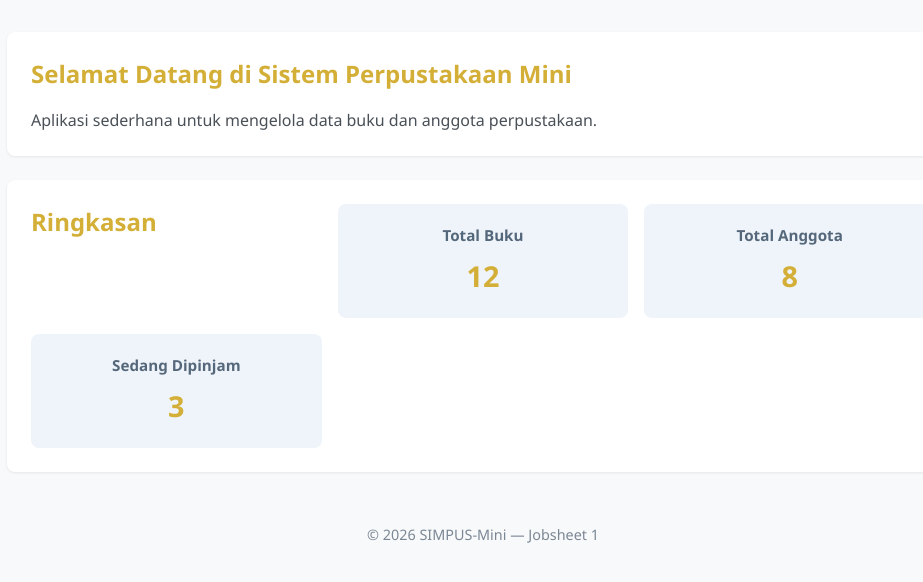
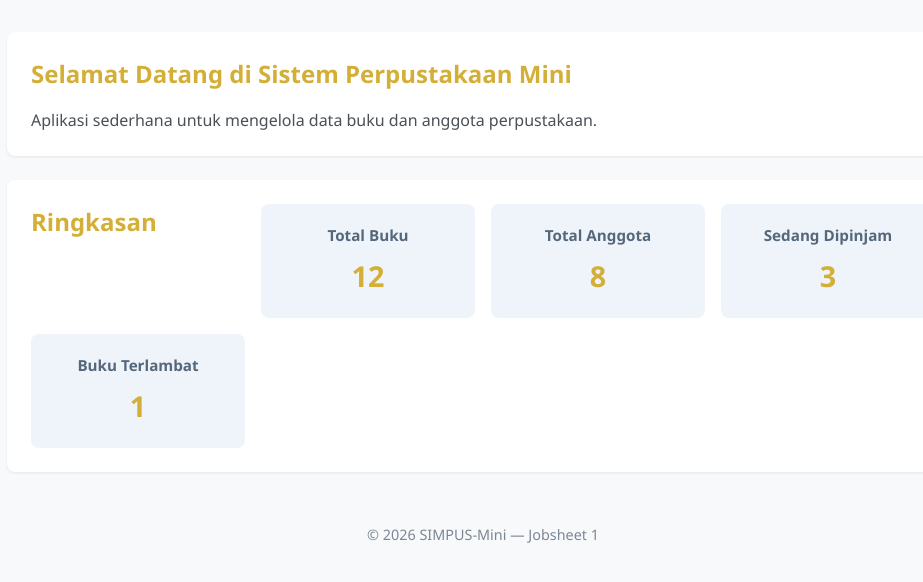
Before and after one commit to m-zasky/Zasky_Pemrograman_Web2026, a PHP site: page / in a window 1280 px wide. Shown: the part 66-648 px from the top of the page, without its empty margins (157-1080 px from the left). Run offline with PHP 8.4, Linux system fonts and the light colour scheme.

Commit message:
Latihan Tambahan, Poin-2 Tambah Kolom

```diff
--- a/jobsheet-02/assets/css/style.css
+++ b/jobsheet-02/assets/css/style.css
@@ -71,9 +71,10 @@ section h2 {
 }
 
 /* ===== Kartu Statistik (CSS Grid) ===== */
+/* Ubah dari repeat(3, 1fr) menjadi repeat(4, 1fr) */
 main section:nth-of-type(2) {
     display: grid;
-    grid-template-columns: repeat(3, 1fr);
+    grid-template-columns: repeat(4, 1fr);
     gap: 1rem;
 }
 
--- a/jobsheet-02/index.html
+++ b/jobsheet-02/index.html
@@ -38,6 +38,11 @@
                 <h3>Sedang Dipinjam</h3>
                 <p>3</p>
             </article>
+            <!-- Tambahkan kolom keempat -->
+            <article>
+                <h3>Buku Terlambat</h3>
+                <p>1</p>
+            </article>
         </section>
     </main>
 
```
